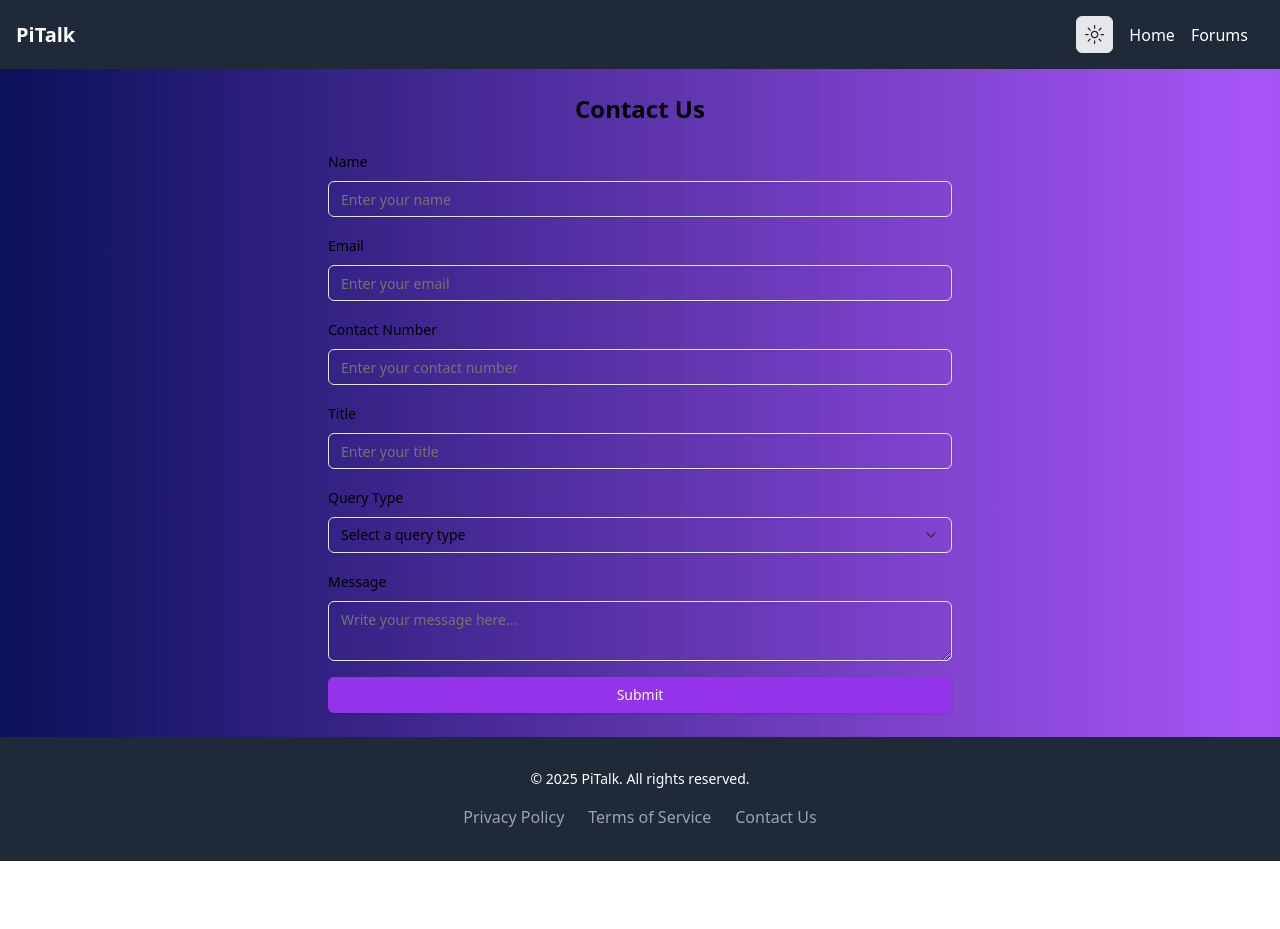
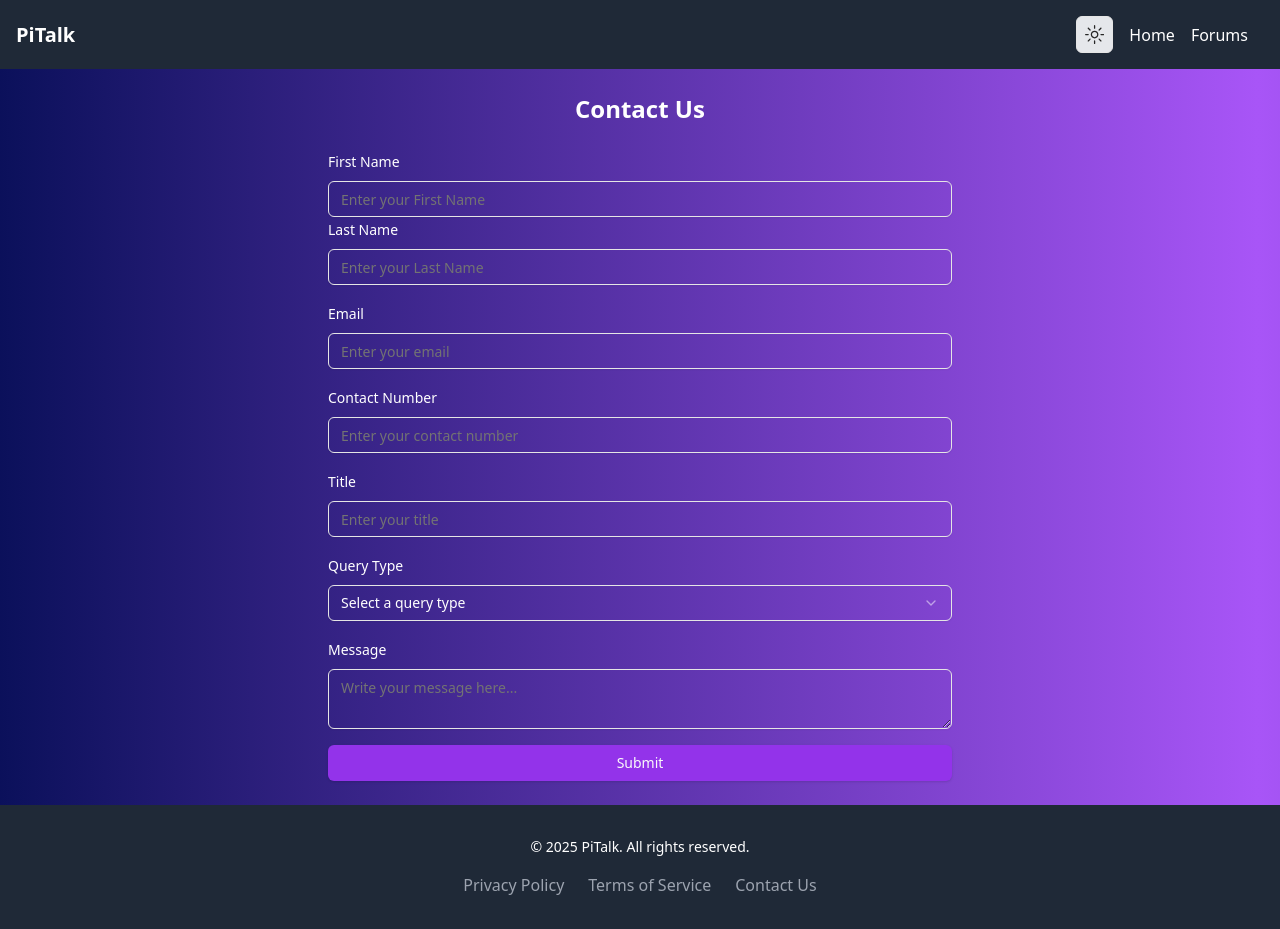
Before and after one commit to adityakashyap5047/PiTalk, a Next.js app: page /contact-us in a window 1280 px wide. Before the commit the page ends 861 px from the top, so only its background shows below. Built offline with nearby package versions, Linux system fonts and the light colour scheme.

Commit message:
adding fields in contact us page

```diff
--- a/app/contact-us/ContactUs.js
+++ b/app/contact-us/ContactUs.js
@@ -19,7 +19,7 @@ const ContactPage = () => {
       email: '',
       contactNumber: '',
       message: '',
-      queryType: '', // Default to an empty string
+      queryType: '',
     },
   });
 
@@ -49,8 +49,8 @@ const ContactPage = () => {
   };
 
   return (
-    <div className="min-h-[645] bg-gradient-linear from-[#080F58] via-purple-500 to-[#080F58] bg-[length:200%_200%] animate-bg-gradient text-gray-800 flex justify-center items-center">
-      <div className="w-full max-w-2xl text-black rounded-lg p-6">
+    <div className="min-h-[645] bg-gradient-linear from-[#080F58] via-purple-500 to-[#080F58] bg-[length:200%_200%] animate-bg-gradient flex justify-center items-center">
+      <div className="w-full max-w-2xl text-white rounded-lg p-6">
         <h1 className="text-2xl font-semibold mb-6 text-center">Contact Us</h1>
 
         <Form {...form}>
@@ -59,18 +59,32 @@ const ContactPage = () => {
             onSubmit={form.handleSubmit(handleSubmit)} // Integrate react-hook-form handleSubmit
           >
             {/* Name Field */}
+            <div>
             <FormField
               name="name"
               render={({ field }) => (
                 <FormItem>
-                  <FormLabel>Name</FormLabel>
+                  <FormLabel>First Name</FormLabel>
                   <FormControl>
-                    <Input placeholder="Enter your name" {...field} />
+                    <Input placeholder="Enter your First Name" {...field} />
                   </FormControl>
                   <FormMessage />
                 </FormItem>
               )}
             />
+            <FormField
+              name="name"
+              render={({ field }) => (
+                <FormItem>
+                  <FormLabel>Last Name</FormLabel>
+                  <FormControl>
+                    <Input placeholder="Enter your Last Name" {...field} />
+                  </FormControl>
+                  <FormMessage />
+                </FormItem>
+              )}
+            />
+            </div>
 
             {/* Email Field */}
             <FormField
```
